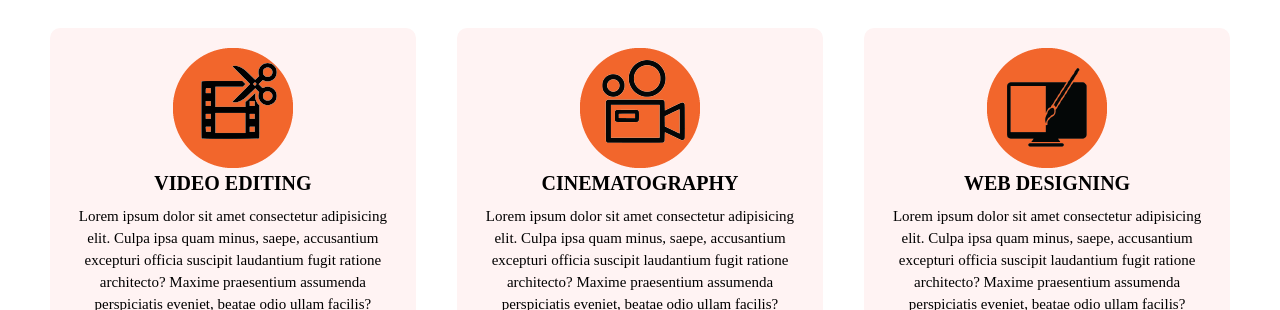
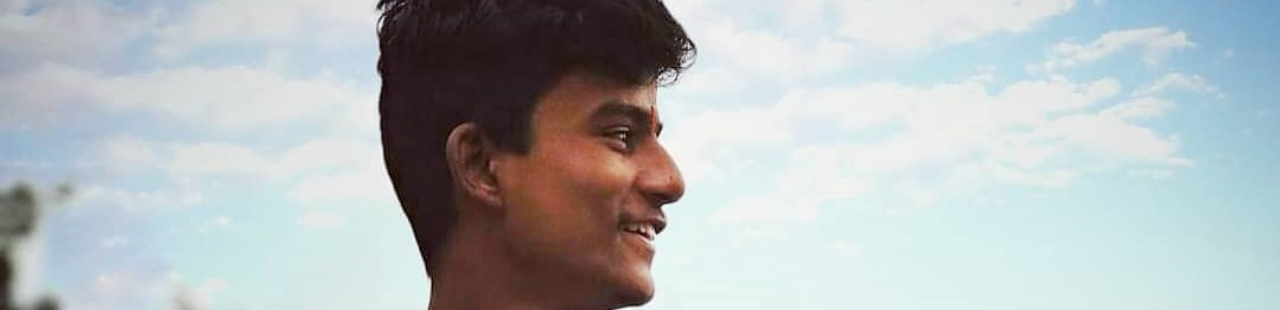
Before and after one commit to chandrakant312/chandrakant, a plain HTML site: page index.html in a window 1280 px wide. Shown: the part 66-376 px from the top of the page. Drawn offline with Linux system fonts and the light colour scheme; a web font is replaced by a local one.

Commit message:
Update style.css

```diff
--- a/style.css
+++ b/style.css
@@ -7,7 +7,7 @@
 }
 
 .home{
-    height: 20px;
+    height: 620px;
     width: 100%;
     background-image:url(Images/gallery/self.jpg);
     background-position-y: top;
```
